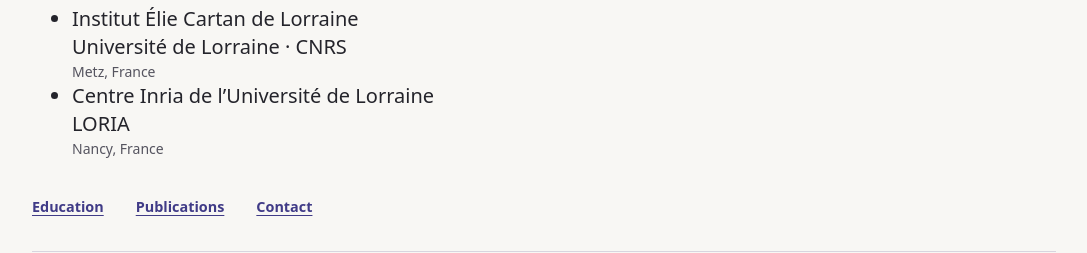
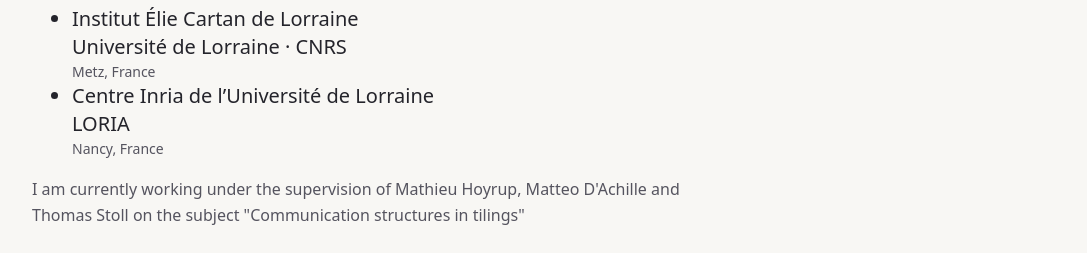
Before and after one commit to AchimSchlather/AchimSchlather.github.io, a plain HTML site: page index.html in a window 1280 px wide. Shown: the part 217-470 px from the top of the page, without its empty margins (96-1183 px from the left). Drawn offline with Linux system fonts and the light colour scheme.

Commit message:
Add biography section to index.html
Added a biography paragraph about current work.

```diff
--- a/index.html
+++ b/index.html
@@ -181,6 +181,7 @@
         </li>
         </ul>
       </div>
+      <p class="bio">I am currently working under the supervision of Mathieu Hoyrup, Matteo D'Achille and Thomas Stoll on the subject "Communication structures in tilings"</p>
 
       <nav aria-label="Page sections">
         <ul class="nav-list" role="list">
```
